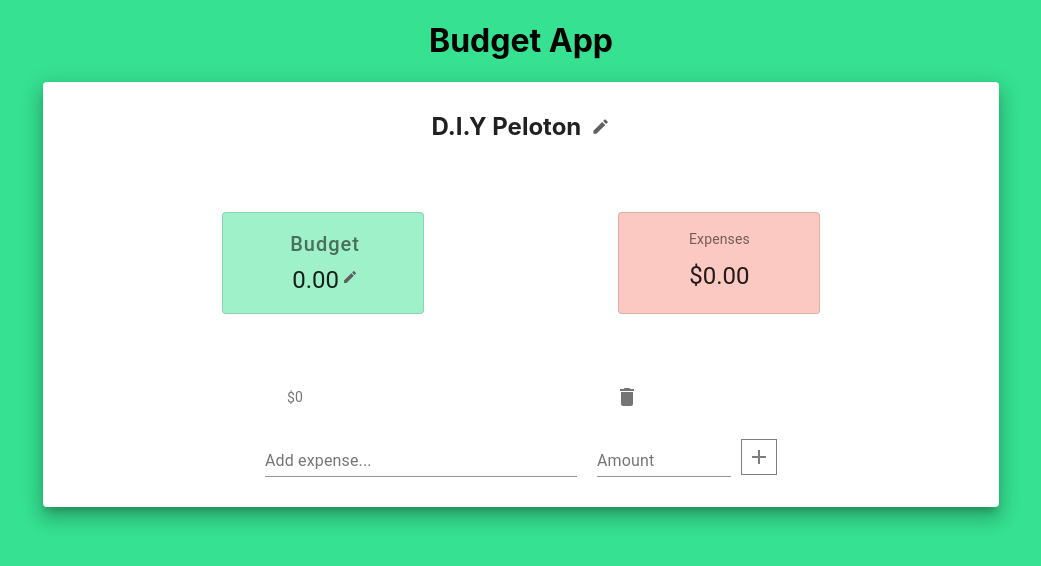
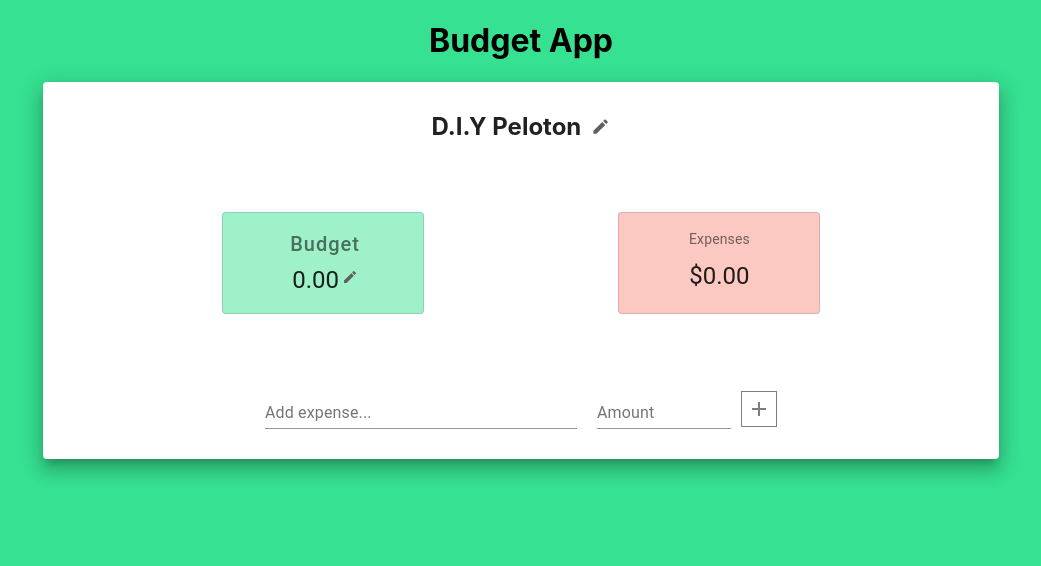
Before and after one commit to CarlaCarrasco/react-budget-app, a React (Create React App) app: page / in a window 1280 px wide. Shown: the top 566 px of the page, without its empty margins (119-1160 px from the left). Built offline with nearby package versions, Linux system fonts and the light colour scheme.

Commit message:
removed default state for addExpense

```diff
--- a/src/App.js
+++ b/src/App.js
@@ -10,7 +10,7 @@
 
 function App() {
 
-  const [addExpense, setExpense] = useState([{expense: '', amount: 0.00 }]);
+  const [addExpense, setExpense] = useState([]); //expense: '', amount: 0.00
   //const [addAmount, setAmount] = useState([]);
 
 
```
